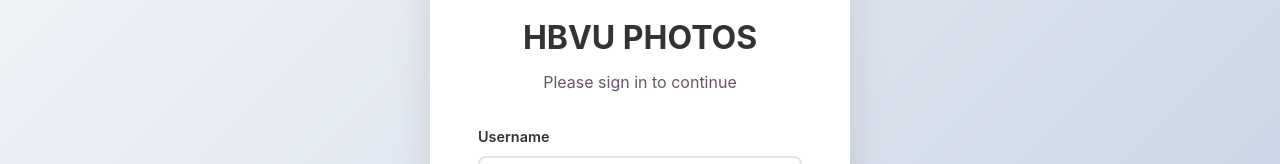
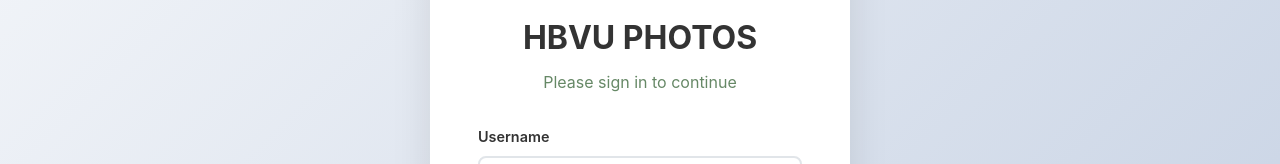
Before and after one commit to ekskog/pv-client, a Vue app: page / in a window 1280 px wide. Shown: the part 224-388 px from the top of the page. Built offline with nearby package versions, Linux system fonts and the light colour scheme.

Commit message:
proper deployment name

```diff
--- a/src/components/Login.vue
+++ b/src/components/Login.vue
@@ -163,7 +163,7 @@ const handleLogin = async () => {
 }
 
 .login-subtitle {
-  color: #656;
+  color: #686;
   margin: 0;
   font-size: 1rem;
 }
```
